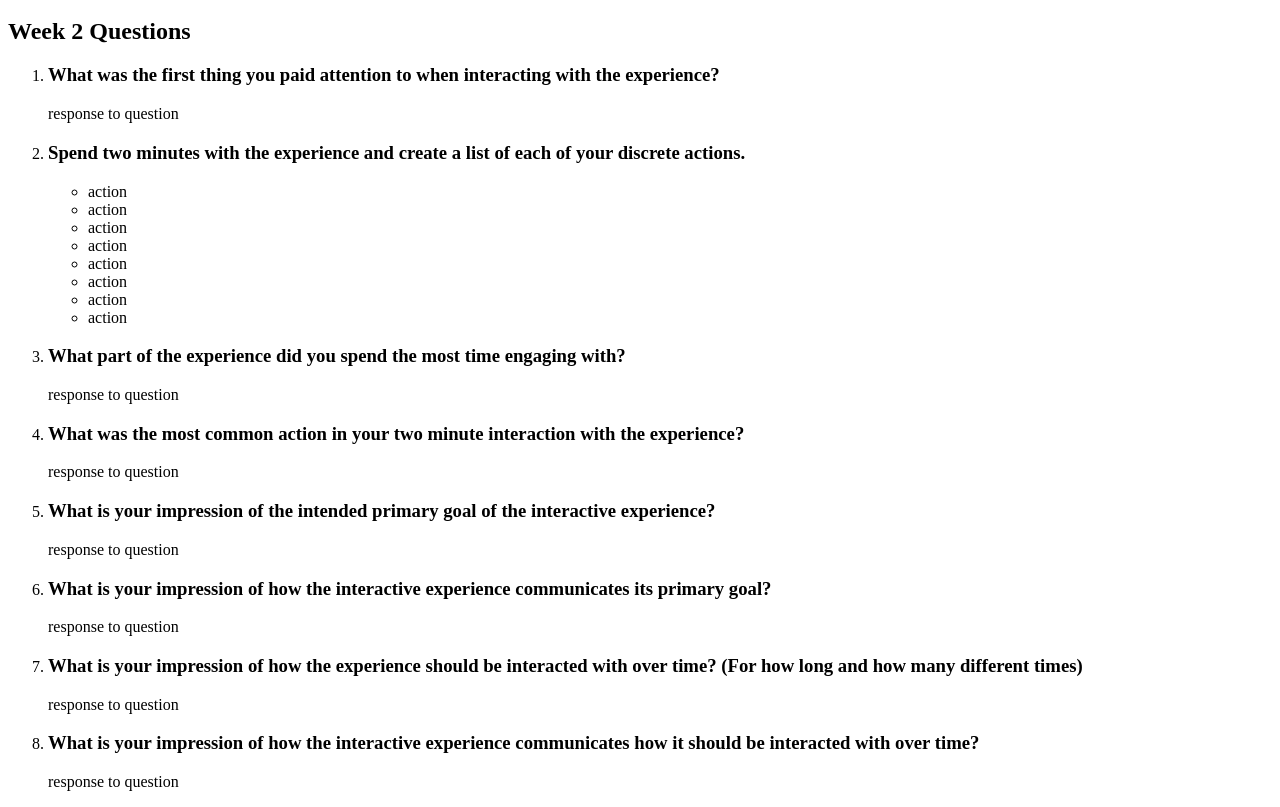
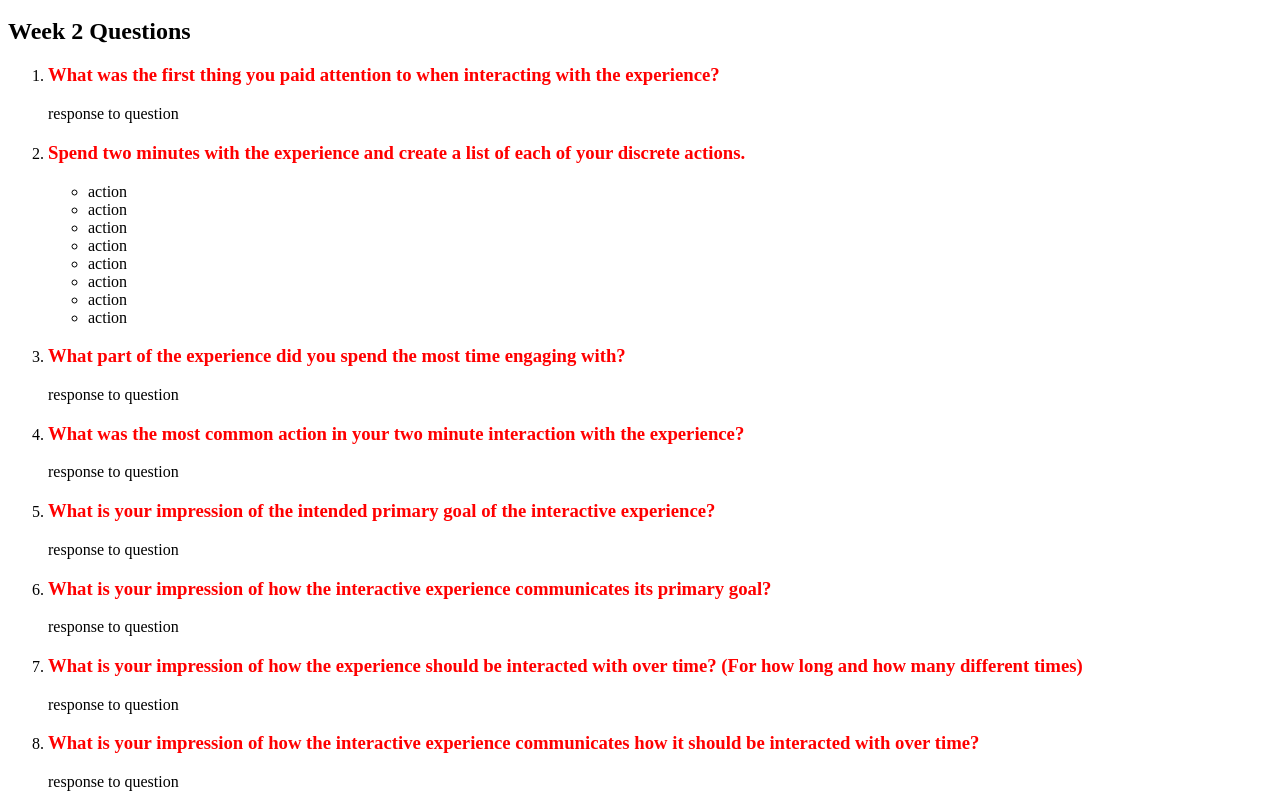
Before and after one commit to patrickahase/patrickahase.github.io, a plain HTML site: page im2350/a1/index.html in a window 1280 px wide. Shown: the part 1093-1900 px from the top of the page. Drawn offline with Linux system fonts and the light colour scheme.

Commit message:
Add files via upload

```diff
--- a/im2350/a1/index.html
+++ b/im2350/a1/index.html
@@ -32,7 +32,7 @@
       <ol>
 
         <li>
-          <h3>What was the first thing you paid attention to when interacting with the experience?</h3>
+          <h3 style="color:red">What was the first thing you paid attention to when interacting with the experience?</h3>
           <p>response to question</p>
         </li>
 
--- a/im2350/a1/style.css
+++ b/im2350/a1/style.css
@@ -0,0 +1,7 @@
+h3 {
+  color:green;
+}
+
+h3 {
+  color:red;
+}
```
